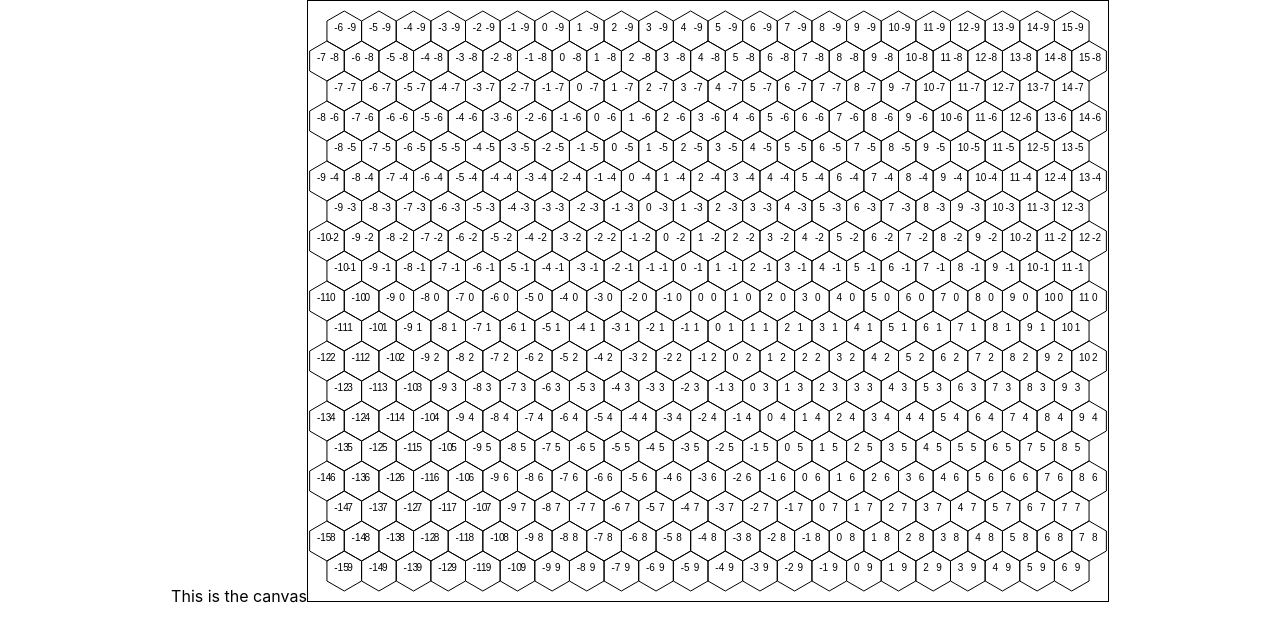
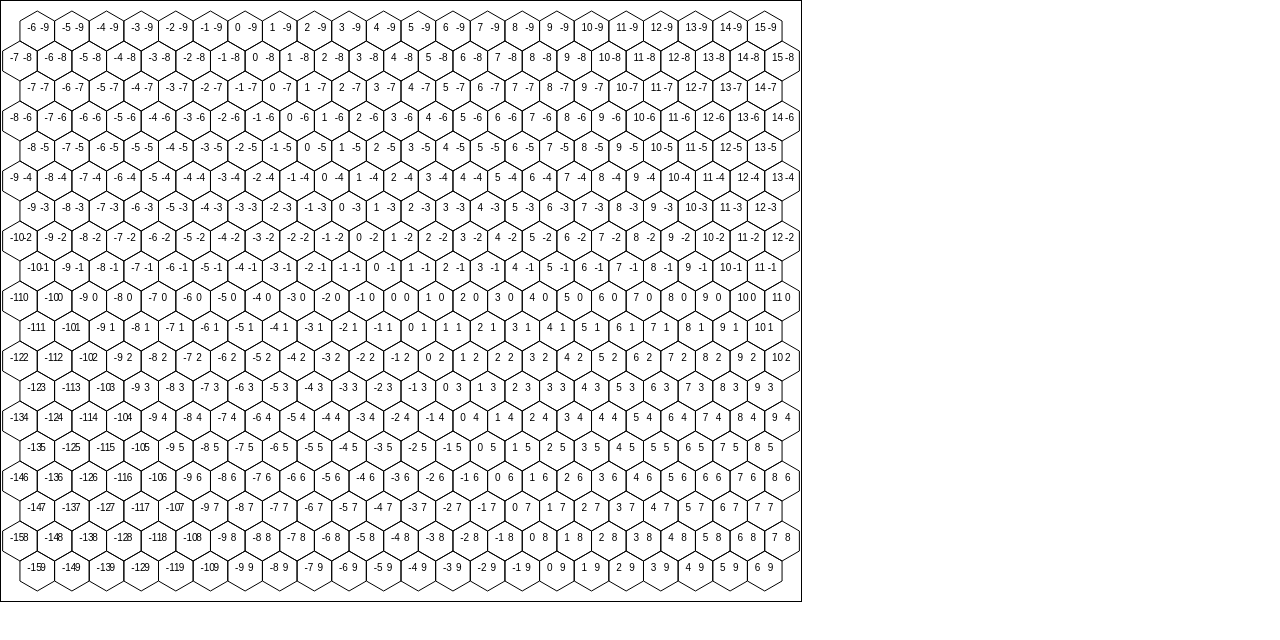
Before and after one commit to Eldamarth/hexBoard, a React (Create React App) app: page / in a window 1280 px wide. Shown: the top 640 px of the page. Built offline with nearby package versions, Linux system fonts and the light colour scheme.

Commit message:
Create overlay grid that can detect mouse position

```diff
--- a/src/components/canvas.jsx
+++ b/src/components/canvas.jsx
@@ -5,6 +5,8 @@ class Canvas extends Component {
   constructor(props) {
     super(props);
 
+
+    this.handleMouseMove = this.handleMouseMove.bind(this);
     this.state = {
       hexSize: 20,
       hexOrigin: {
@@ -29,7 +31,9 @@ class Canvas extends Component {
     const { canvasHeight, canvasWidth } = this.state.canvasSize;
     this.canvasHex.width = canvasWidth;
     this.canvasHex.height = canvasHeight;
-    // this.drawHex(this.canvasHex, {x:50, y:50})
+    this.canvasCoordinates.width = canvasWidth;
+    this.canvasCoordinates.height = canvasHeight;
+    this.getCanvasPosition(this.canvasCoordinates);
     this.drawHexes();
   }
 
@@ -38,11 +42,11 @@ class Canvas extends Component {
     const { hexWidth, hexHeight, vertDist, horDist } = this.state.hexParameters;
     const hexOrigin = this.state.hexOrigin;
     // column margins
-    let cLeftSide = Math.round(hexOrigin.x/horDist)*4;
-    let cRightSide = Math.round((canvasWidth-hexOrigin.x)/horDist);
+    let cLeftSide = Math.round(hexOrigin.x / horDist) * 4;
+    let cRightSide = Math.round((canvasWidth - hexOrigin.x) / horDist);
     // row margins
-    let rTopSide = Math.round(hexOrigin.y/vertDist);
-    let rBottomSide = Math.round((canvasHeight - hexOrigin.y)/vertDist);
+    let rTopSide = Math.round(hexOrigin.y / vertDist);
+    let rBottomSide = Math.round((canvasHeight - hexOrigin.y) / vertDist);
 
     let posSpacer = 0;
     for (let row = 0; row <= rBottomSide; row++) {
@@ -50,17 +54,20 @@ class Canvas extends Component {
         posSpacer++;
       }
       for (let col = -cLeftSide; col <= cRightSide; col++) {
+        const { x, y } = this.hexToPix(this.Hex(col - posSpacer, row));
 
-          const { x, y } = this.hexToPix(this.Hex(col-posSpacer, row));
-
-          if ((x > hexWidth/2 && x < canvasWidth-hexWidth/2)&& (y > hexHeight/2 && y < canvasHeight-hexHeight/2)){
+        if (
+          x > hexWidth / 2 &&
+          x < canvasWidth - hexWidth / 2 &&
+          y > hexHeight / 2 && y < canvasHeight - hexHeight / 2
+        ) {
           this.drawHex(this.canvasHex, this.Point(x, y));
           this.drawHexCoordinates(
             this.canvasHex,
             this.Point(x, y),
-                this.Hex(col-posSpacer, row)
-            );}
-
+            this.Hex(col - posSpacer, row)
+          );
+        }
       }
     }
     let negSpacer = 0;
@@ -69,45 +76,23 @@ class Canvas extends Component {
         negSpacer++;
       }
       for (let col = -cLeftSide; col <= cRightSide; col++) {
-            const { x, y } = this.hexToPix(this.Hex(col+negSpacer, row));
+        const { x, y } = this.hexToPix(this.Hex(col + negSpacer, row));
 
-            if ((x > hexWidth/2 && x < canvasWidth-hexWidth/2)&& (y > hexHeight/2 && y < canvasHeight-hexHeight/2)){
-
+        if (
+          x > hexWidth / 2 &&
+          x < canvasWidth - hexWidth / 2 &&
+          y > hexHeight / 2 && y < canvasHeight - hexHeight / 2
+        ) {
           this.drawHex(this.canvasHex, this.Point(x, y));
           this.drawHexCoordinates(
             this.canvasHex,
             this.Point(x, y),
-                    this.Hex(col+negSpacer, row)
+            this.Hex(col + negSpacer, row)
           );
-            }
-
         }
       }
     }
-
-  /*
-    drawHexes(){
-        const {canvasWidth, canvasHeight} = this.state.canvasSize;
-        const { hexWidth, hexHeight, vertDist, horDist} = this.state.hexParameters;
-        const hexOrigin = this.state.hexOrigin;
-        let cLeftSide = Math.round(hexOrigin.x/hexWidth)*4;
-        let cRightSide = Math.round((canvasWidth-hexOrigin.x)/hexWidth*2);
-        let rTopSide = Math.round(hexOrigin.y/(hexHeight/2));
-        let rBottomSide = Math.round((canvasHeight - hexOrigin.y)/(hexHeight/2));
-
-        for (let row = -rTopSide; row <=rBottomSide; row++) {
-            for (let col = -cLeftSide; col <= cRightSide; col++) {
-
-                let center = this.hexToPix(this.Hex(col,row));
-                if ((center.x > hexWidth/2 && center.x < canvasWidth-hexWidth)&& (center.y > hexHeight/2 && center.y < canvasHeight-hexHeight/2)){
-                    this.drawHex(this.canvasHex, center);
-                this.drawHexCoordinates(this.canvasHex, center, this.Hex(row,col))
   }
-
-            }
-
-        }
-    } */
 
   drawHex(canvasID, center) {
     for (let i = 0; i <= 5; i++) {
@@ -136,6 +121,13 @@ class Canvas extends Component {
     let vertDist = hexHeight * 0.75;
     let horDist = hexWidth;
     return { hexWidth, hexHeight, vertDist, horDist };
+  }
+
+  getCanvasPosition(canvasID){
+      let rect = canvasID.getBoundingClientRect();
+      this.setState({
+          canvasPosition: { left: rect.left, right:rect.right,top:rect.top,bottom:rect.bottom}
+      })
   }
 
   hexToPix(hex) {
@@ -171,12 +163,23 @@ class Canvas extends Component {
     // ctx.fillText(',', center.x,center.y)
     ctx.fillText(hex.row, center.x + 3, center.y);
   }
+  handleMouseMove(e){
+      const {left, right, top, bottom} = this.state.canvasPosition;
+      console.log(e.pageX-left,e.pageY-top)
+
+  }
 
   render() {
     return (
       <div>
-        This is the canvas
+
         <canvas ref={canvasHex => (this.canvasHex = canvasHex)}></canvas>
+        <canvas
+          ref={canvasCoordinates =>
+            (this.canvasCoordinates = canvasCoordinates)
+          }
+          onMouseMove={this.handleMouseMove}
+        ></canvas>
       </div>
     );
   }
--- a/src/styles/index.css
+++ b/src/styles/index.css
@@ -13,4 +13,6 @@ code {
 }
 canvas{
   border:1px solid;
+  position: absolute;
+  left:0;
 }
```
Lines whose indentation alone changed are shown as unchanged.
